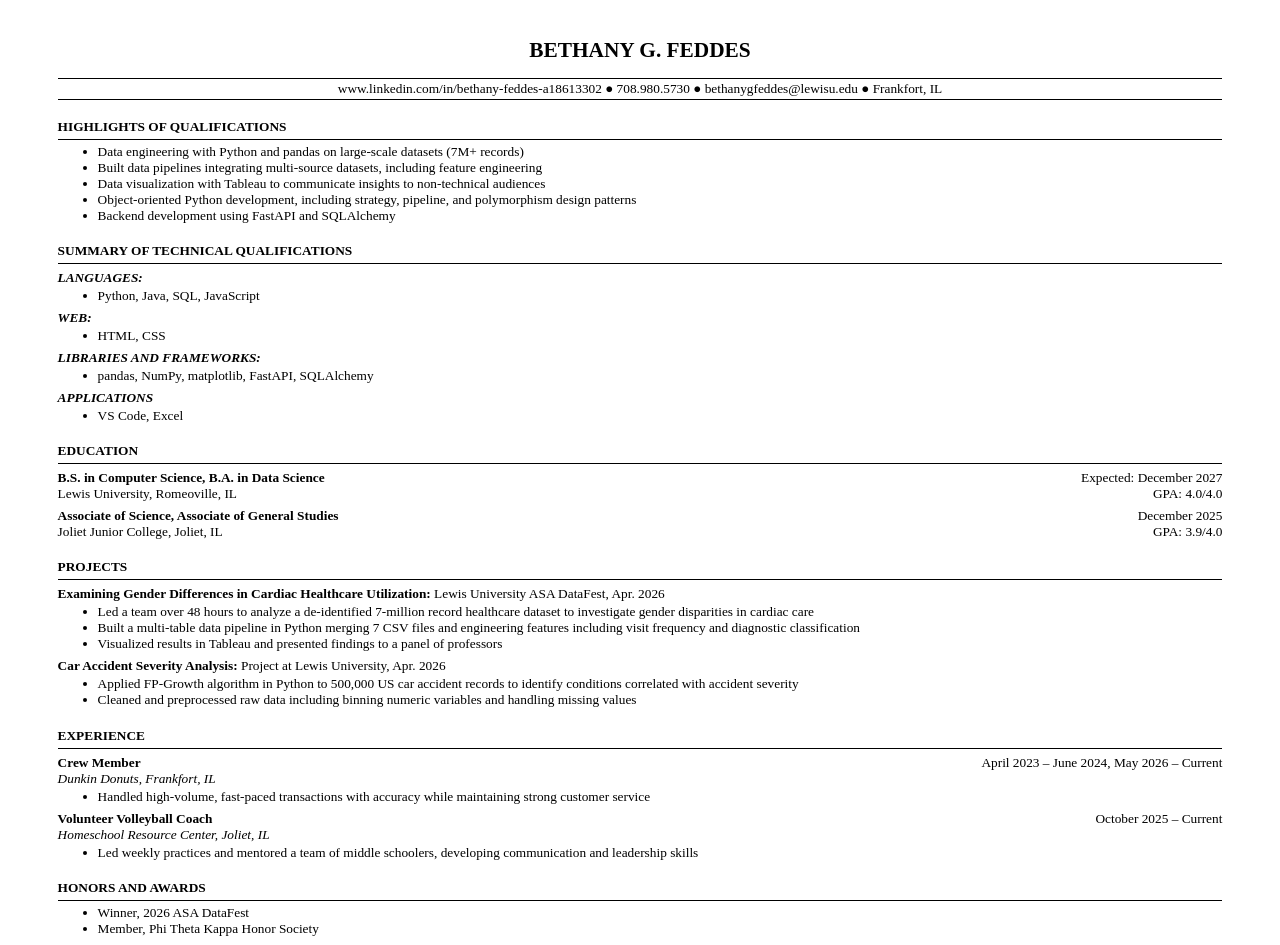
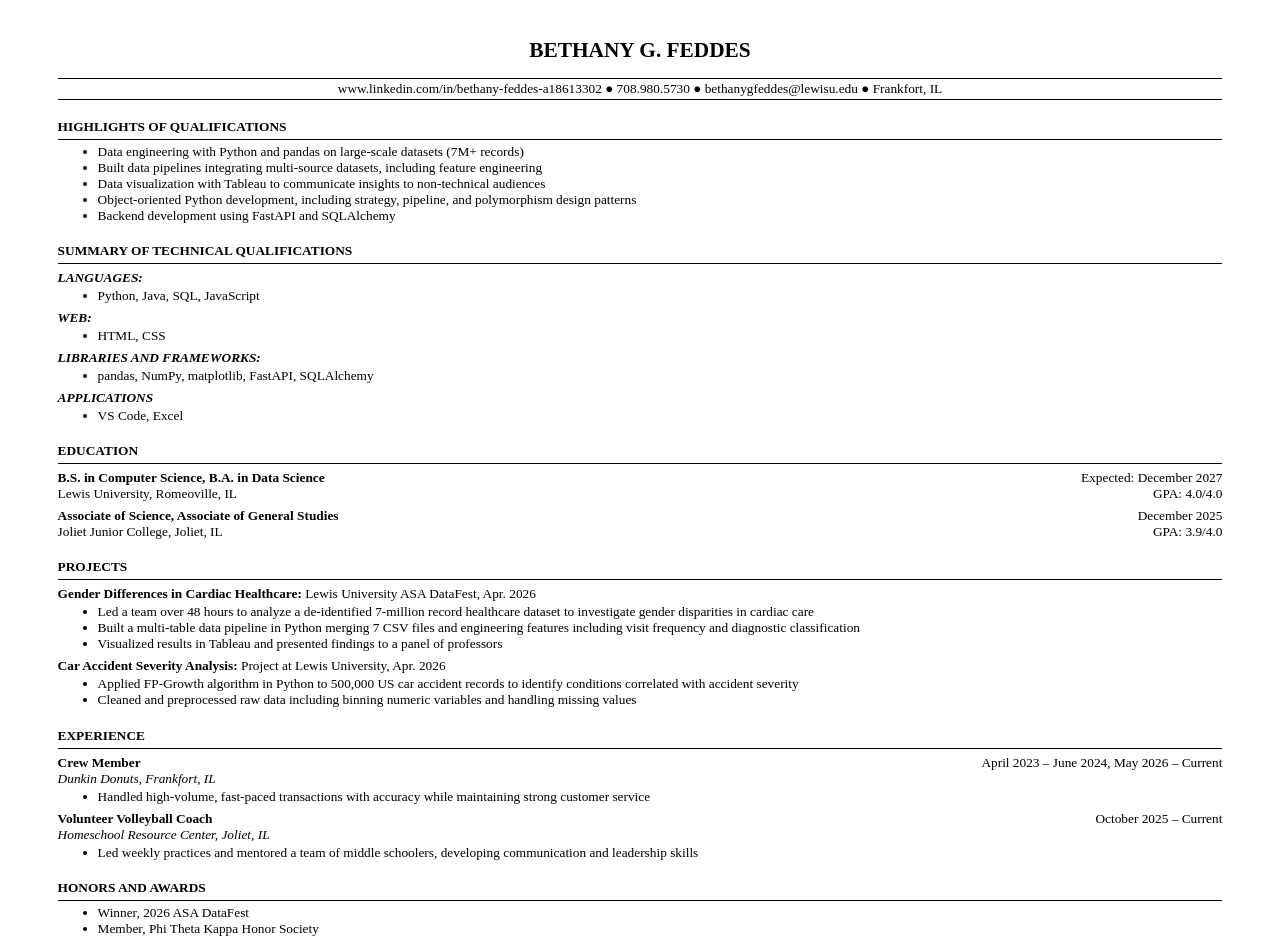
Before and after one commit to bethfeddes/web-resume, a plain HTML site: page index.html in a window 1280 px wide. Drawn offline with Linux system fonts and the light colour scheme.

Commit message:
Shortened project title

```diff
--- a/index.html
+++ b/index.html
@@ -74,7 +74,7 @@
         <h2>PROJECTS</h2>
         <hr>
         <p class='proj-header'>
-            <span class='proj-title'>Examining Gender Differences in Cardiac Healthcare Utilization:</span>
+            <span class='proj-title'>Gender Differences in Cardiac Healthcare:</span>
             Lewis University ASA DataFest, Apr. 2026
         </p>
         <ul>
```
